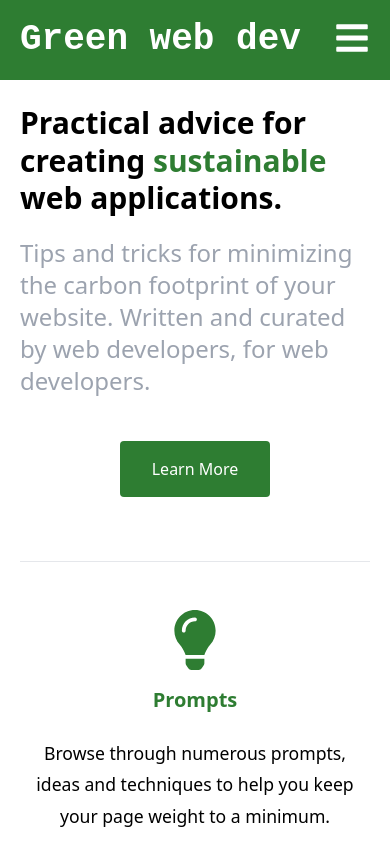
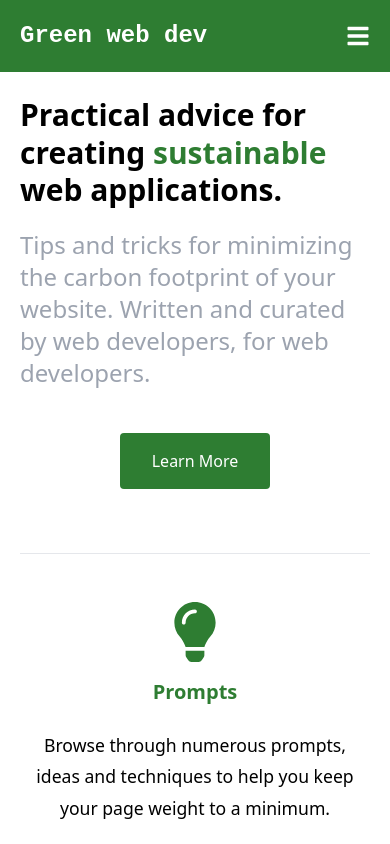
Before and after one commit to mikeyhogarth/green-web-dev, a Next.js app: page / in a window 390 px wide. Shown: the top 844 px of the page. Built offline with nearby package versions, Linux system fonts and the light colour scheme.

Commit message:
Add hamburger menu

```diff
--- a/components/Header.tsx
+++ b/components/Header.tsx
@@ -8,14 +8,14 @@ export default function Header() {
   return (
     <>
       <header className="bg-primary text-white md:flex md:flex-row">
-        <h1 className="px-5 lg:px-20 xl:px-40 md:self-center md:tracking-widest md:min-w-max font-typewriter font-bold md:text-4xl py-5 mb-0">
+        <h1 className="px-5 lg:px-20 xl:px-40 self-center md:tracking-widest md:min-w-max font-typewriter font-bold text-2xl md:text-4xl py-5 mb-0">
           <Link href="/">
             <a className="mr-5">Green web dev</a>
           </Link>
 
           <button
             aria-label="Open Menu"
-            className="float-right md:hidden"
+            className="float-right md:hidden self-center mt-1"
             onClick={(e) => setOpen(!open)}
           >
             <FaBars className="" />
```
